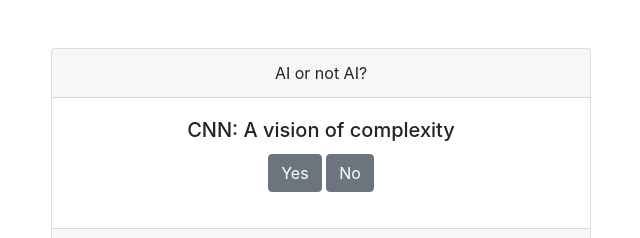
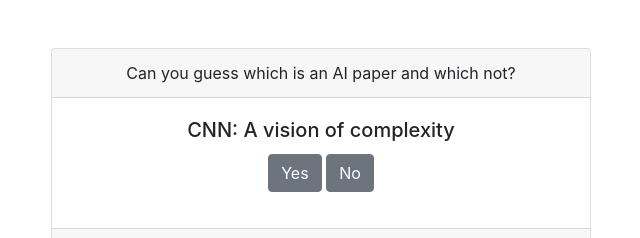
Before and after one commit to roflmaostc/aiornot.fun, a plain HTML site: page index.html in a window 1280 px wide. Shown: the top 238 px of the page, without its empty margins (319-959 px from the left). Drawn offline with nearby package versions, Linux system fonts and the light colour scheme.

Commit message:
Adapt title

```diff
--- a/index.html
+++ b/index.html
@@ -14,7 +14,7 @@
             <div class="col-md-6">
                 <div class="card text-center">
                     <div class="card-header">
-                        AI or not AI?
+                        Can you guess which is an AI paper and which not?
                     </div>
                     <div class="card-body">
                         <h5 class="card-title" id="question">Click "New Question" to start</h5>
```
